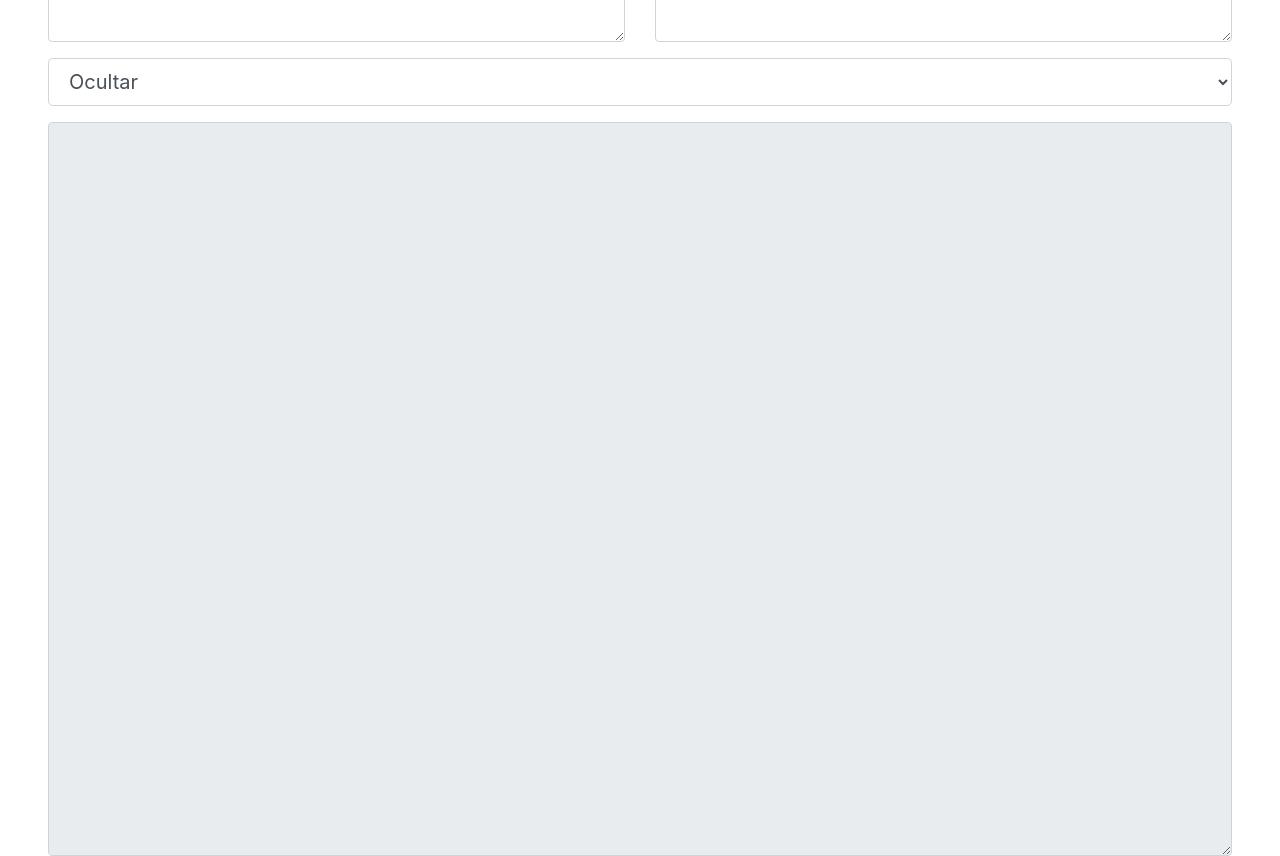
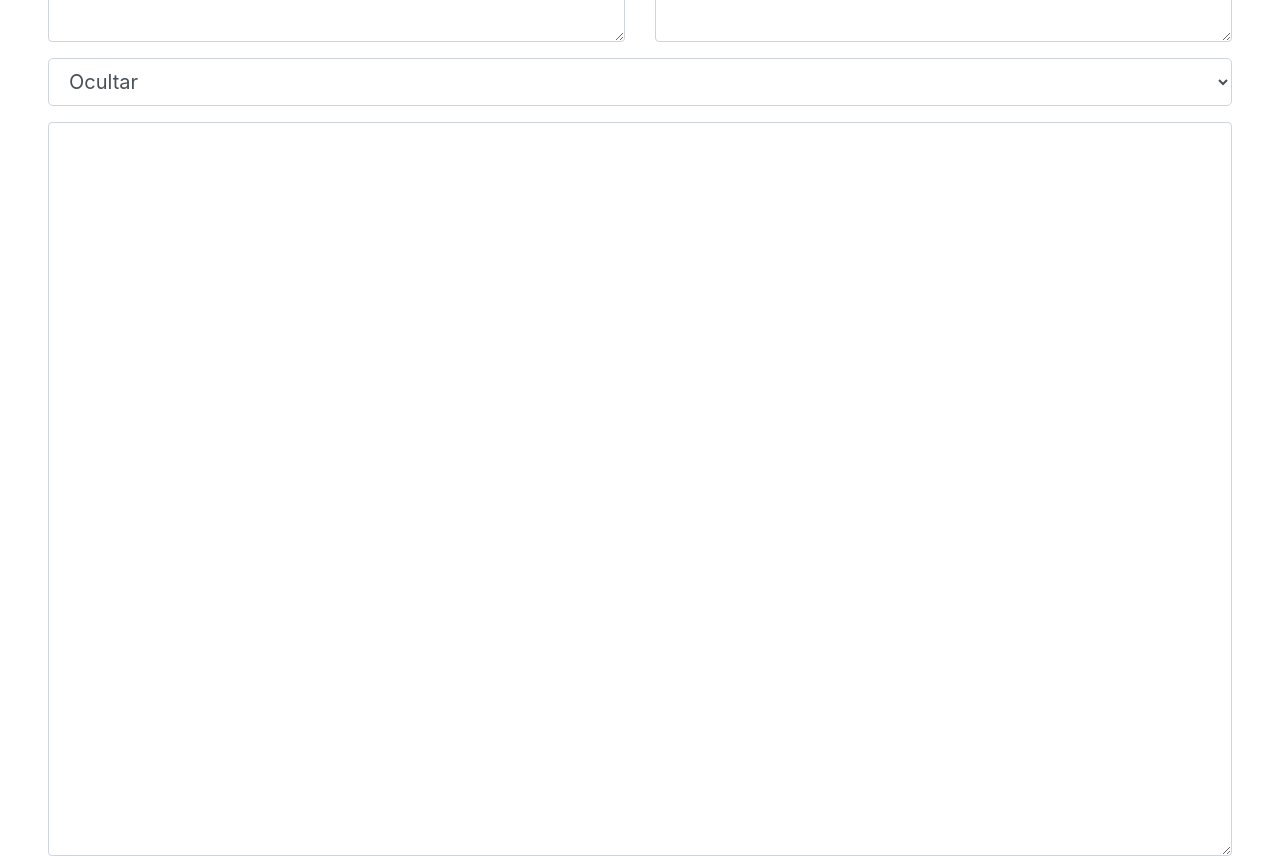
Before and after one commit to 201709309/py_compi2, a React (Create React App) app: page / in a window 1280 px wide. Shown: the part 520-1376 px from the top of the page. Built offline with nearby package versions, Linux system fonts and the light colour scheme.

Commit message:
se generaron todos los reportes otra vez

```diff
--- a/src/components/main.tsx
+++ b/src/components/main.tsx
@@ -36,7 +36,7 @@ export default class Main extends Component {
         repOptimizaciones: ''
     }
 
-    /*parse = () => {
+    parse = () => {
         let ast;
         let listaErrores = [];
         let TablaSimbolos = [];
@@ -53,6 +53,7 @@ export default class Main extends Component {
         try {
             const result = parser.parse(this.state.xml)
             ast = result.ast;
+            traducirXml(ast);
             encoding = result.encoding;
             listaErrores = result.listaErrores;
             entornoGlobal = new Entorno('Global', '', 0, 0, [], ast);
@@ -116,23 +117,19 @@ export default class Main extends Component {
                     erroresSemanticos.push(error)
                 }
             }
-            if (encoding === "UTF-8") {
+
             this.setState({
-                    consoleResult: utf8.encode(salida),
+                consoleResult: "//CONSULTA-----------------\n\n/*\n" + salida + "*/\n\n//TRADUCCION-----------------\n\n" + traduccion.getTranslate(),
             });
-            } else {
-                this.setState({
-                    consoleResult: salida,
-                });
-            }
 
         } catch (error) {
             console.log(error);
         }
-    }*/
+    }
 
     //TRADUCCION DE XPATH----------------------------------------------------------------------------------------------------------------------------------------------
     traducir = () => {
+
         if (this.state.xml === "") {
             return;
         }
@@ -156,8 +153,8 @@ export default class Main extends Component {
         });
     }
 
-//EJECUCION XQUERY-------------------------------------------------------------------------------------------------------------------------------------------------
-    executeXquery = () =>{
+    //METODO PARA QUE DEIVID EJECUTE XQUERY################################################################
+    executeXquery = () => {
 
         const result = parser.parse(this.state.xml)
         var ast = result.ast;
@@ -179,8 +176,8 @@ export default class Main extends Component {
         });
 
     }
+    //######################################################################################################
 
-//EJECUCION XPATH-------------------------------------------------------------------------------------------------------------------------------------------------
     optimizar = () => {
         //const optimizado = parseC3D.parse(this.state.xml);
         const optimizado = parseC3D.parse(this.state.consoleResult);
@@ -316,7 +313,7 @@ export default class Main extends Component {
                     <Row>
 
                         <Col xs={6} md={3}>
-                            <Button variant="primary" onClick={this.traducir}>TRANSALATE XPATH</Button>
+                            <Button variant="primary" onClick={this.parse}>TRANSALATE XPATH</Button>
                         </Col>
                         <Col xs={6} md={3}>
                             <Button variant="primary" onClick={this.traducir}>TRANSALATE XQUERY</Button>
@@ -378,7 +375,11 @@ export default class Main extends Component {
                 }
 
                 <div className="mt-3 px-5">
-                    <Form.Control as="textarea" rows={30} value={this.state.consoleResult} readOnly />
+                    <Form.Control as="textarea" rows={30} value={this.state.consoleResult} onChange={(e: any) => {
+                        this.setState({
+                            consoleResult: e.target.value
+                        })
+                    }} />
                 </div>
             </>
         )
```
Lines whose indentation alone changed are shown as unchanged.
